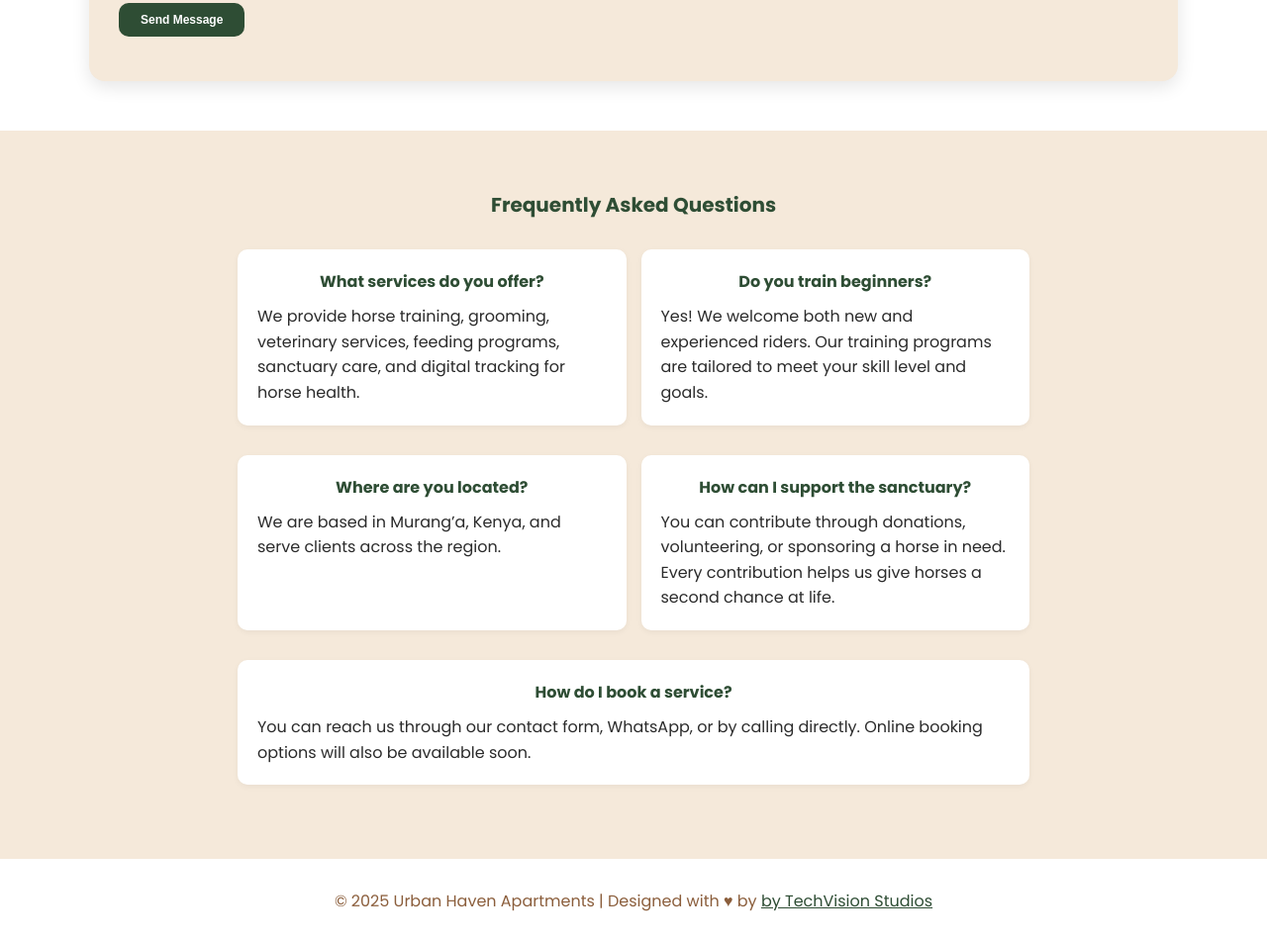
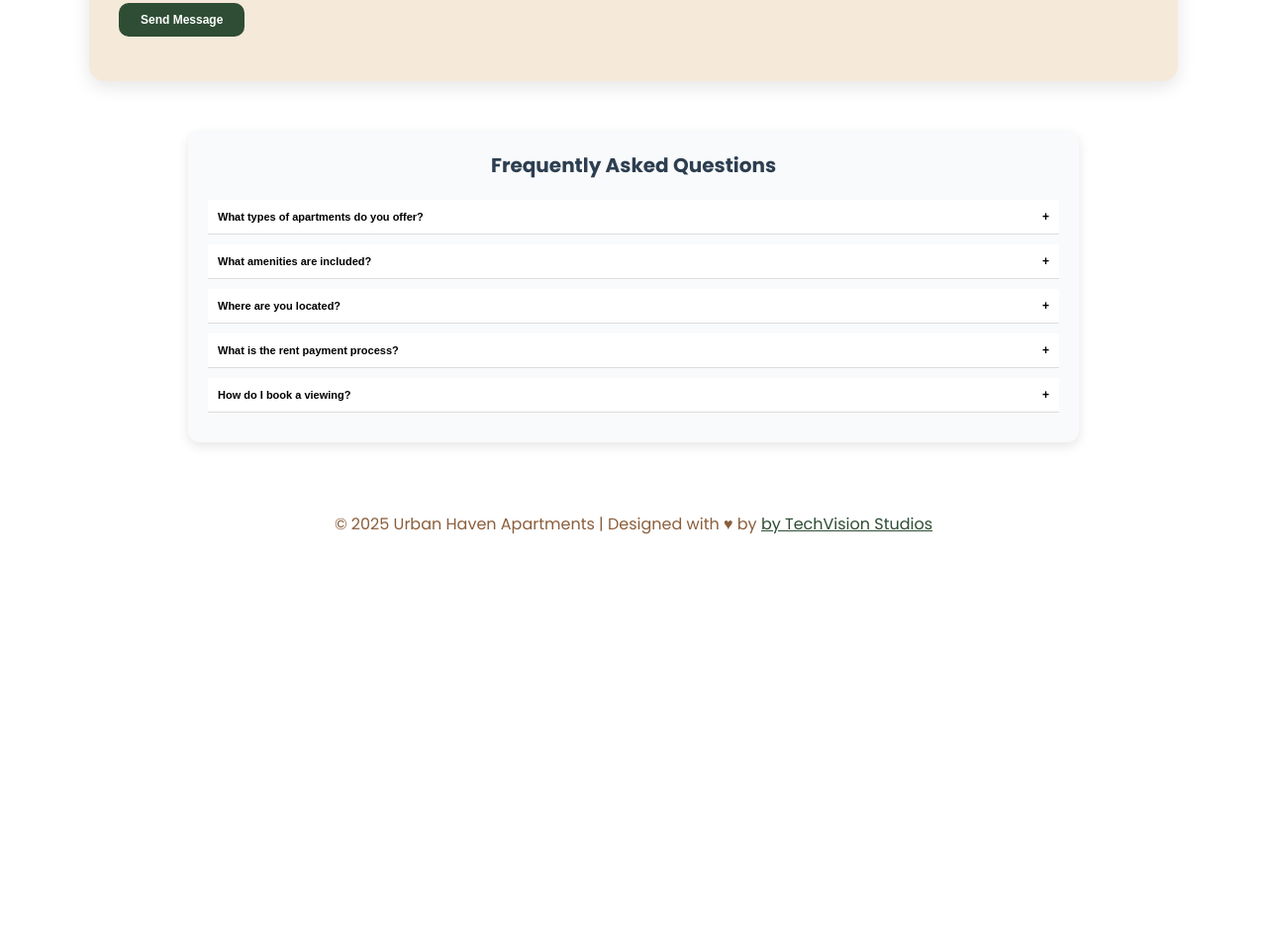
Before and after one commit to de-scientist/urban-haven, a website built with Vite: page index.html in a window 1280 px wide. Shown: the part 7650-8603 px from the top of the page at 99% size. After the commit the page ends 8222 px from the top, so only its background shows below. Built offline with nearby package versions, Linux system fonts and the light colour scheme; files whose address does not match are found by name.

Commit message:
add an faq section

```diff
--- a/index.html
+++ b/index.html
@@ -955,28 +955,38 @@
   <div class="faq-list">
 
     <div class="faq-item">
-      <h4>What services do you offer?</h4>
-      <p>We provide horse training, grooming, veterinary services, feeding programs, sanctuary care, and digital tracking for horse health.</p>
+      <button class="faq-question">What types of apartments do you offer?</button>
+      <div class="faq-answer">
+        <p>We provide a wide range of living spaces including single rooms, bedsitters, studio apartments, one-bedroom, two-bedroom, and self-contained apartments.</p>
+      </div>
     </div>
 
     <div class="faq-item">
-      <h4>Do you train beginners?</h4>
-      <p>Yes! We welcome both new and experienced riders. Our training programs are tailored to meet your skill level and goals.</p>
+      <button class="faq-question">What amenities are included?</button>
+      <div class="faq-answer">
+        <p>Residents enjoy free WiFi, parking, water, access to a gym, swimming pool, elevators, and a community theatre. Some amenities vary by room type.</p>
+      </div>
     </div>
 
     <div class="faq-item">
-      <h4>Where are you located?</h4>
-      <p>We are based in Murang’a, Kenya, and serve clients across the region.</p>
+      <button class="faq-question">Where are you located?</button>
+      <div class="faq-answer">
+        <p>Urban Haven Apartments are located in Kiharu, Murang’a, offering easy access to key amenities within the town.</p>
+      </div>
     </div>
 
     <div class="faq-item">
-      <h4>How can I support the sanctuary?</h4>
-      <p>You can contribute through donations, volunteering, or sponsoring a horse in need. Every contribution helps us give horses a second chance at life.</p>
+      <button class="faq-question">What is the rent payment process?</button>
+      <div class="faq-answer">
+        <p>Rent is paid monthly. Details on payment methods will be provided when you move in or inquire through our contact channels.</p>
+      </div>
     </div>
 
     <div class="faq-item">
-      <h4>How do I book a service?</h4>
-      <p>You can reach us through our contact form, WhatsApp, or by calling directly. Online booking options will also be available soon.</p>
+      <button class="faq-question">How do I book a viewing?</button>
+      <div class="faq-answer">
+        <p>You can book a viewing by filling out our contact form, calling us at +254718764327, or emailing us at urhaven@apartments.com.</p>
+      </div>
     </div>
 
   </div>
@@ -1058,6 +1068,26 @@ document.getElementById('contact-form').addEventListener('submit', function(e) {
     });
 });
 
+const faqButtons = document.querySelectorAll(".faq-question");
+
+faqButtons.forEach(button => {
+  button.addEventListener("click", () => {
+    const answer = button.nextElementSibling;
+    button.classList.toggle("active");
+
+    if (answer.style.display === "block") {
+      answer.style.display = "none";
+    } else {
+      // Close others
+      document.querySelectorAll(".faq-answer").forEach(ans => ans.style.display = "none");
+      document.querySelectorAll(".faq-question").forEach(btn => btn.classList.remove("active"));
+
+      // Open current
+      button.classList.add("active");
+      answer.style.display = "block";
+    }
+  });
+});
     </script>
     <!--End of script-->
 
--- a/src/style.css
+++ b/src/style.css
@@ -881,62 +881,61 @@ body {
 
 /*Start of faq styling*/
 .faq {
-  background: var(--color-beige);
-  padding: 6rem 2rem;
+  max-width: 900px;
+  margin: 4rem auto;
+  padding: 2rem;
+  background: #f9fafb;
+  border-radius: 12px;
+  box-shadow: 0 4px 12px rgba(0,0,0,0.1);
 }
 
 .faq h2 {
+  text-align: center;
   font-size: 2rem;
-  color: var(--color-primary);
-  margin-bottom: 3rem;
-  text-align: center;
-}
-
-.faq-list {
-   display: flex;
-  flex-wrap: wrap;
-  gap: 1.5rem;
-  margin-top: 1rem;
-  max-width: 800px;
-  margin: 0 auto;
-  text-align: left;
+  margin-bottom: 2rem;
+  color: #2c3e50;
 }
 
 .faq-item {
-  flex: 1 1 45%;
-  padding: 1.5rem;
-  border-radius: 1rem;
-  box-shadow: 0 0.2rem 0.6rem rgba(0, 0, 0, 0.05);
-  opacity: 0;
-  transform: translateY(0.3rem);
-  animation: fadeSlideUp 0.7s ease forwards;
-  background: var(--color-white);
-  border: 1px solid var(--color-brown);
-  border-radius: 10px;
-  padding: 20px;
-  margin-bottom: 15px;
-  transition: all 0.3s ease;
+  margin-bottom: 1rem;
+  border-bottom: 1px solid #ddd;
 }
 
-.faq-item:nth-child(2) { animation-delay: 0.2s;}
-.faq-item:nth-child(3) { animation-delay: 0.4s;}
-.faq-item:nth-child(4) { animation-delay: 0.6s;}
-
-.faq-item:hover {
-  border-color: var(--color-primary);
-  box-shadow: 0 4px 12px rgba(0,0,0,0.1);
+.faq-question {
+  width: 100%;
+  text-align: left;
+  padding: 1rem;
+  background: #fff;
+  border: none;
+  outline: none;
+  font-size: 1.1rem;
+  font-weight: bold;
+  cursor: pointer;
+  transition: background 0.3s ease;
+  display: flex;
+  justify-content: space-between;
+  align-items: center;
 }
 
-.faq-item h4 {
-  margin-bottom: 10px;
-  color: var(--color-primary);
-  font-weight: bold;
-  text-align: center;
+.faq-question:hover {
+  background: #f0f4f8;
 }
 
-.faq-item p {
-  color: var(--color-black);
-  line-height: 1.6;
+.faq-answer {
+  display: none;
+  padding: 0 1rem 1rem;
+  font-size: 1rem;
+  color: #555;
+}
+
+.faq-question::after {
+  content: '+';
+  font-size: 1.2rem;
+  transition: transform 0.3s ease;
+}
+
+.faq-question.active::after {
+  content: '-';
 }
 /*End of faq styling*/
 
```
